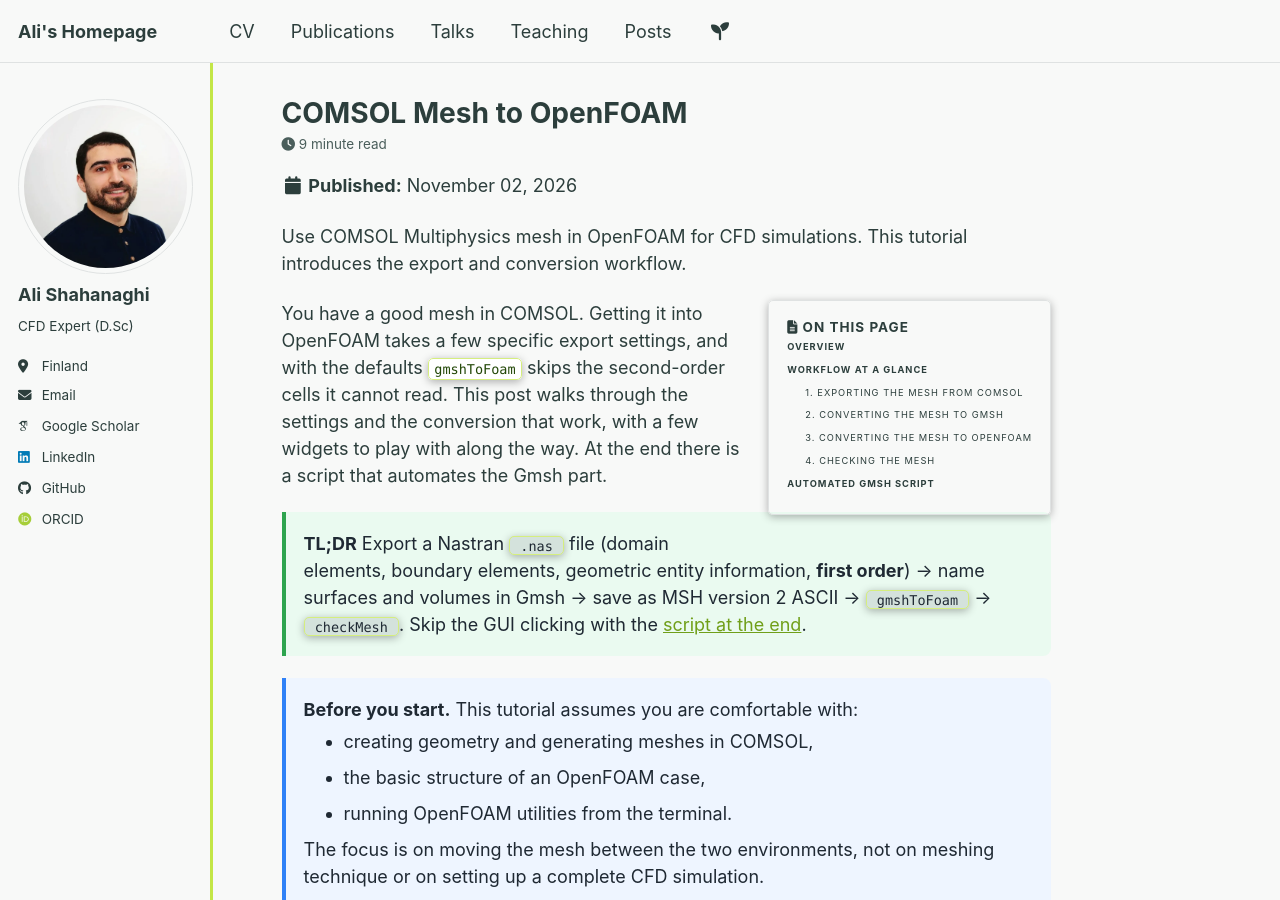
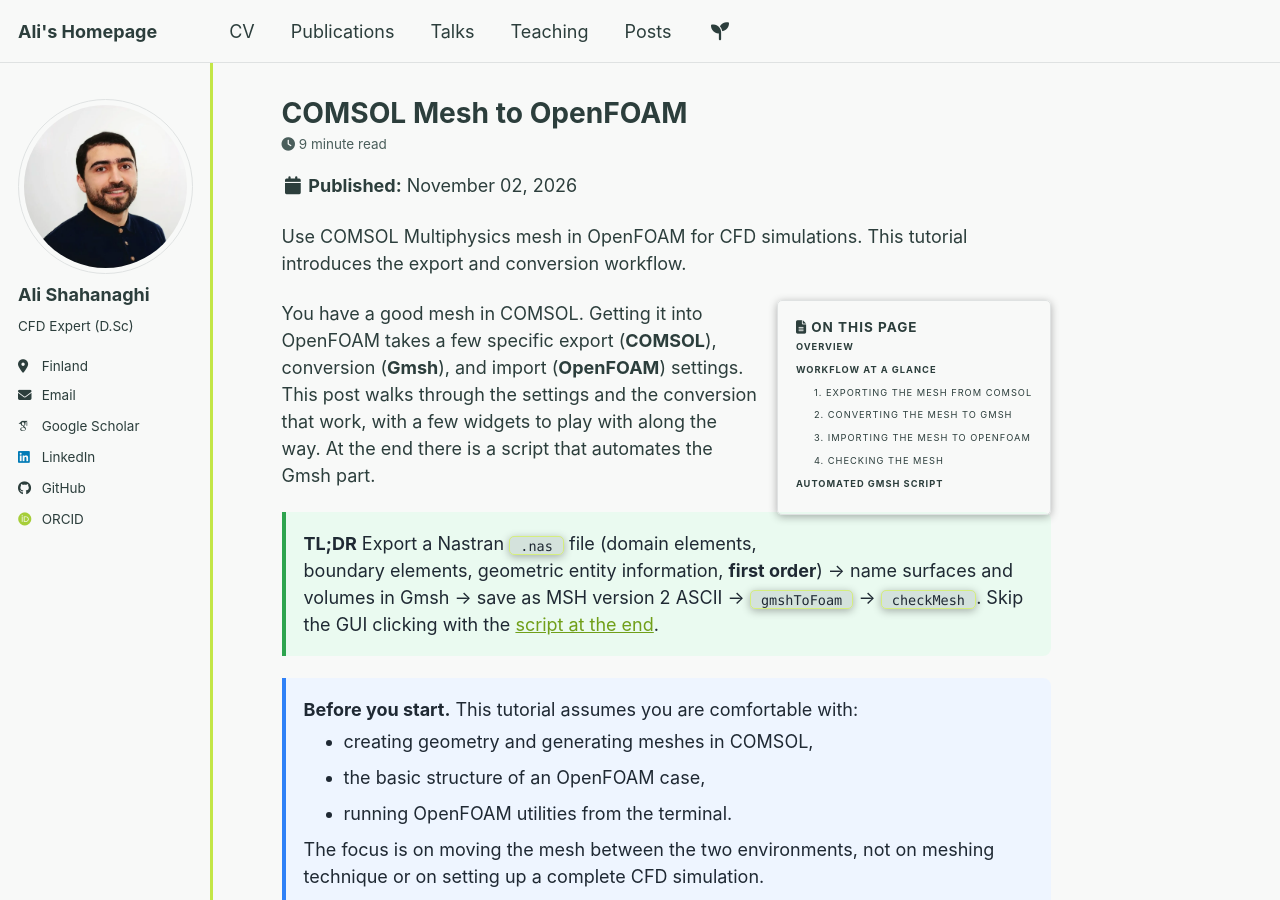
Before and after one commit to Ali-Shaha/Ali-Shaha.github.io, a Jekyll site: the page built from _posts/2026-11-2-comsol-mesh-to-foam.md, in a window 1280 px wide and 900 px high. Built offline with Jekyll 4.4.1, drawn with Linux system fonts in a browser that asks for light colours; some web fonts are replaced; a script bundle is joined from its source files by our own code; library files that are not in the unit come from our copies; some of the changed text lies outside the part shown.

Commit message:
post1 REV1+

```diff
--- a/_posts/2026-11-2-comsol-mesh-to-foam.md
+++ b/_posts/2026-11-2-comsol-mesh-to-foam.md
@@ -94,7 +94,7 @@
 
 {% include toc %}
 
-You have a good mesh in COMSOL. Getting it into OpenFOAM takes a few specific export settings, and with the defaults `gmshToFoam` skips the second-order cells it cannot read. This post walks through the settings and the conversion that work, with a few widgets to play with along the way. At the end there is a script that automates the Gmsh part.
+You have a good mesh in COMSOL. Getting it into OpenFOAM takes a few specific export (**COMSOL**), conversion (**Gmsh**), and import (**OpenFOAM**) settings. This post walks through the settings and the conversion that work, with a few widgets to play with along the way. At the end there is a script that automates the Gmsh part.
 
 
 <div class="cmf-callout good">
@@ -232,7 +232,7 @@
 
 <details class="cmf-faq"><summary>Why MSH version 2, and why ASCII?</summary><div><p>Newer Gmsh versions write MSH version 4 by default, but <code>gmshToFoam</code> expects the older version 2 ASCII format. If the converter complains about the file, check the version in the export window first.</p></div></details>
 
-## 3. Converting the mesh to OpenFOAM {#import}
+## 3. Importing the mesh to OpenFOAM {#import}
 
 The next step is to convert the `.msh` file with `gmshToFoam`. Place the file in the OpenFOAM case directory, which should contain the `system` and `constant` folders, and run:
 
```
